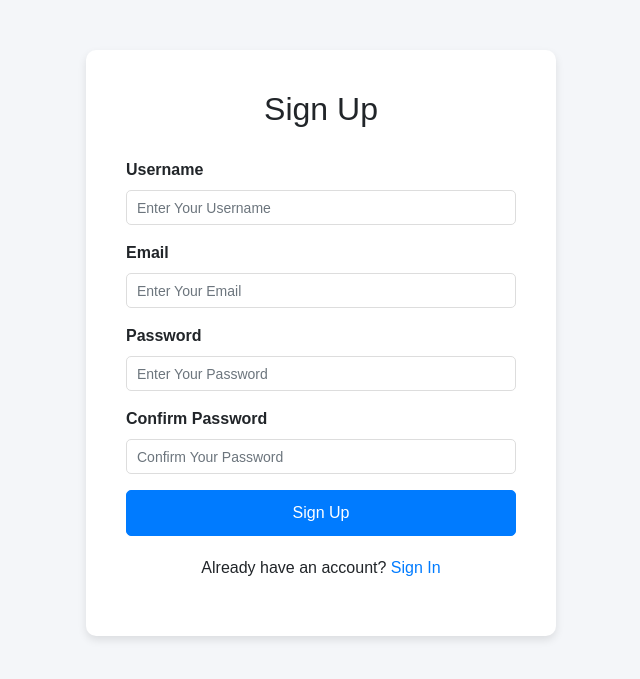
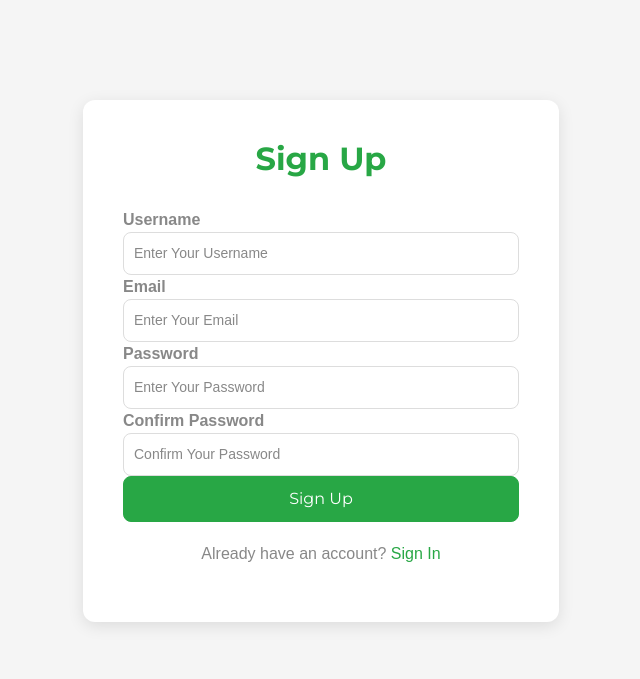
Before and after one commit to SinhaxHarsh/Blog, a Django app: template users/templates/users/signup.html in a window 1280 px wide. Shown: the top 679 px of the page, without its empty margins (319-959 px from the left). Run offline with Django 3.2, Linux system fonts and the light colour scheme; the template is opened without the code that fills it, so the values that code supplies are empty; some libraries are stand-ins or nearby versions.

Commit message:
Update signup.html

```diff
--- a/users/templates/users/signup.html
+++ b/users/templates/users/signup.html
@@ -4,13 +4,13 @@
     <meta charset="UTF-8">
     <meta name="viewport" content="width=device-width, initial-scale=1.0">
     <title>Sign Up</title>
-    <!-- Bootstrap CSS -->
-    <link href="https://stackpath.bootstrapcdn.com/bootstrap/4.5.2/css/bootstrap.min.css" rel="stylesheet">
-    <!-- Custom CSS for additional styling -->
+    <!-- Bootstrap CSS (Minty theme) -->
+    <link href="https://bootswatch.com/5/minty/bootstrap.min.css" rel="stylesheet">
     <style>
         body {
-            background-color: #f4f6f9;
+            background-color: #f5f5f5; /* Light background for the page */
             font-family: 'Arial', sans-serif;
+            padding-top: 50px;
         }
 
         .container {
@@ -19,20 +19,26 @@
         }
 
         .form-container {
-            background-color: #fff;
+            background-color: white;
             padding: 40px;
-            border-radius: 10px;
-            box-shadow: 0 4px 8px rgba(0, 0, 0, 0.1);
+            border-radius: 12px;
+            box-shadow: 0 4px 16px rgba(0, 0, 0, 0.1);
         }
 
         h2 {
             text-align: center;
             margin-bottom: 30px;
+            font-weight: bold;
+            color: #28a745; /* Green color to match the theme */
         }
 
         .alert {
             font-size: 16px;
             margin-bottom: 20px;
+            background-color: #f8d7da;
+            color: #721c24;
+            border-radius: 8px;
+            padding: 10px;
         }
 
         .form-group label {
@@ -40,29 +46,29 @@
         }
 
         .form-control {
-            border-radius: 5px;
+            border-radius: 8px;
             border: 1px solid #ddd;
             padding: 10px;
             font-size: 14px;
         }
 
         .form-control:focus {
-            border-color: #007bff;
-            box-shadow: 0 0 5px rgba(0, 123, 255, 0.5);
+            border-color: #28a745;
+            box-shadow: 0 0 5px rgba(40, 167, 69, 0.5);
         }
 
         .btn-primary {
-            background-color: #007bff;
-            border-color: #007bff;
+            background-color: #28a745; /* Green button */
+            border-color: #28a745;
             font-size: 16px;
             padding: 10px 20px;
             width: 100%;
-            border-radius: 5px;
+            border-radius: 8px;
         }
 
         .btn-primary:hover {
-            background-color: #0056b3;
-            border-color: #0056b3;
+            background-color: #218838; /* Darker green on hover */
+            border-color: #218838;
         }
 
         .footer {
@@ -71,7 +77,7 @@
         }
 
         .footer a {
-            color: #007bff;
+            color: #28a745;
             text-decoration: none;
         }
 
@@ -86,7 +92,7 @@
         <div class="form-container">
             <h2>Sign Up</h2>
 
-            <!-- Display messages here -->
+            <!-- Display error messages if present -->
             {% if messages %}
                 <div class="alert alert-danger">
                     {% for message in messages %}
@@ -121,7 +127,6 @@
                 <button type="submit" class="btn btn-primary">Sign Up</button>
             </form>
 
-
             <div class="footer">
                 <p>Already have an account? <a href="{% url 'signin' %}">Sign In</a></p>
             </div>
```
